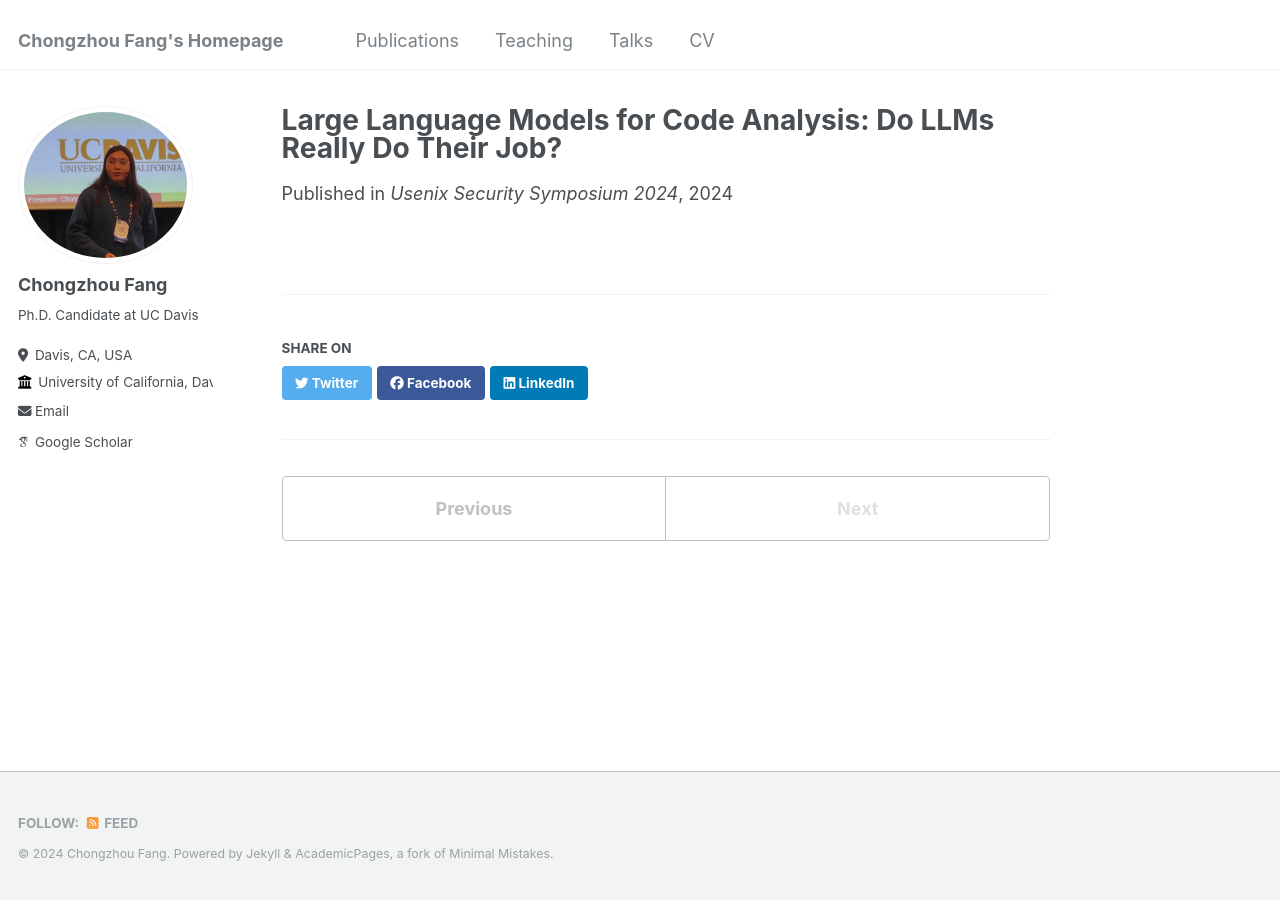
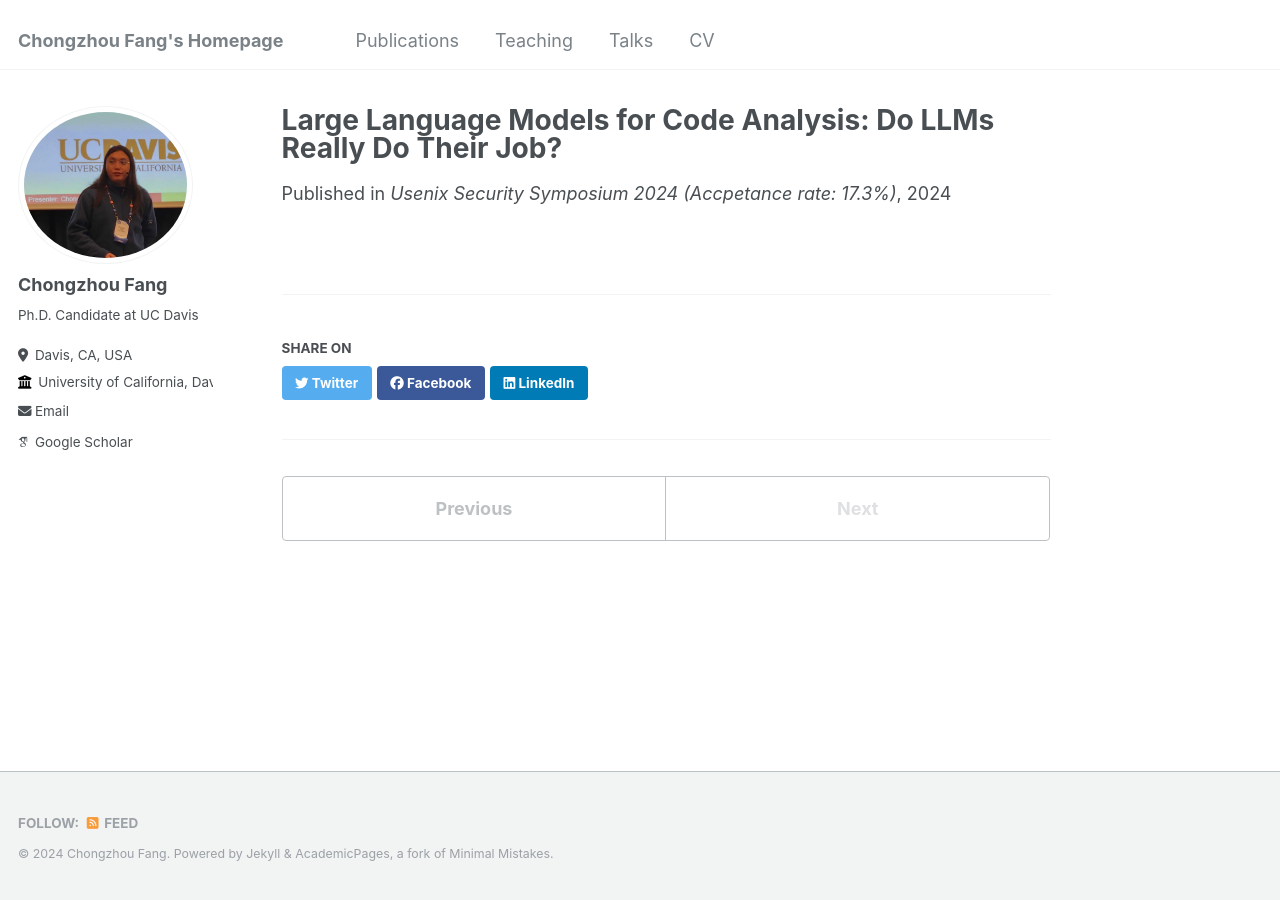
Before and after one commit to ChongzhouFang/ChongzhouFang.github.io, a Jekyll site: the page built from _publications/security2024.md, in a window 1280 px wide. Built offline with Jekyll 4.4.1, drawn with Linux system fonts in a browser that asks for light colours; some web fonts are replaced.

Commit message:
update security 24

```diff
--- a/_publications/security2024.md
+++ b/_publications/security2024.md
@@ -4,7 +4,7 @@ collection: publications
 permalink: /publication/security2024
 excerpt: '<b>Chongzhou Fang</b>, Ning Miao, Shaurya Srivastav, Jialin Liu, Ruoyu Zhang, Ruijie Fang, Asmita Asmita, Ryan Tsang, Najmeh Nazari, Han Wang and Houman Homayoun'
 date: 2024-08-14
-venue: 'Usenix Security Symposium 2024'
+venue: 'Usenix Security Symposium 2024 (Accpetance rate: 17.3%)'
 paperurl: 'https://www.usenix.org/conference/usenixsecurity24/presentation/fang'
-# slidesurl: 'https://chongzhoufang.github.io/files/CCS2023slides.pdf'
+slidesurl: 'https://chongzhoufang.github.io/files/security2024slides.pdf'
 ---
```
Also changed, not shown: _pages/about.md (+2 -1 lines), 1 other file.
